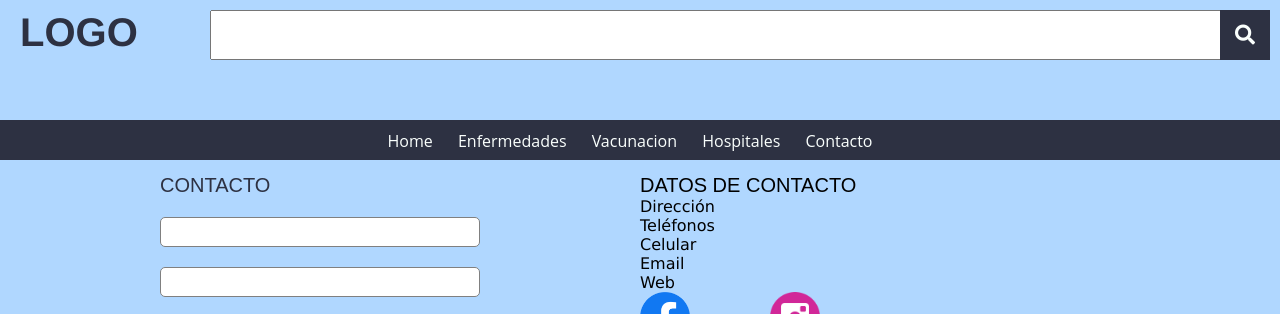
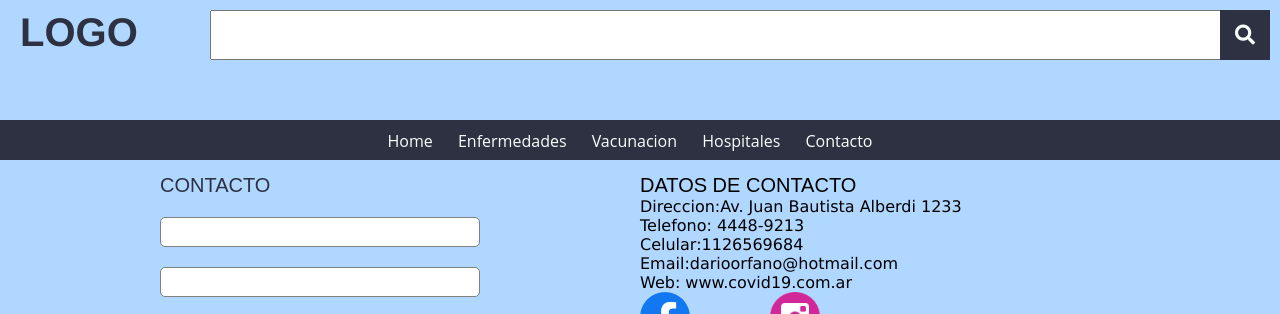
Before and after one commit to Darioorfano/COVID-19, a plain HTML site: page contacto.html in a window 1280 px wide. Shown: the top 314 px of the page. Drawn offline with Linux system fonts and the light colour scheme; a web font is replaced by a local one.

Commit message:
Se modifico codigo de la pagina contacto

```diff
--- a/contacto.html
+++ b/contacto.html
@@ -58,7 +58,7 @@
                     <p id="titulo-contacto">CONTACTO</p>
                     <input type="text" class="input">
                     <input type="text" class="input">
-                    <input type="text"class="input">
+                    <input type="text" class="input">
                     <textarea name="mensaje" id="mensaje" cols="30" rows="10"></textarea>
                     <input type="button" value="Enviar" id="button"></button>
                 </form>
@@ -66,13 +66,13 @@
 
             <article id="datos-contacto">
                 <p id="titulo-datos">DATOS DE CONTACTO</p>
-                    <p>Direcci&oacute;n</p>
-                    <p>Tel&eacute;fonos</p>
-                    <p>Celular</p>
-                    <p>Email</p>
-                    <p>Web</p>
+                <p>Direccion:Av. Juan Bautista Alberdi 1233</p>
+                <p>Telefono: 4448-9213</p>
+                <p>Celular:1126569684</p>
+                <p>Email:darioorfano@hotmail.com</p>
+                <p>Web: www.covid19.com.ar</p>
                 <div id="redes-sociales-contacto">
-                    <div class="link-facebook" >
+                    <div class="link-facebook">
                         <a href="https://www.facebook.com/"><img src="img/facebook.png" alt="Facebook"></a>
                     </div>
 
@@ -97,7 +97,10 @@
         <section id="contenedor-ubicacion">
             <article id="ubicacion">
 
-           <iframe src="https://www.google.com/maps/embed?pb=!1m18!1m12!1m3!1d26252.031739881597!2d-58.566116247947555!3d-34.667228046273166!2m3!1f0!2f0!3f0!3m2!1i1024!2i768!4f13.1!3m3!1m2!1s0x95bcc7cd14129b61%3A0x78f6eab9f8572beb!2sHospital%20Italiano%20de%20San%20Justo%20Agust%C3%ADn%20Rocca!5e0!3m2!1ses-419!2sar!4v1589487827564!5m2!1ses-419!2sar" width="600" height="450" frameborder="0" style="border:0;" allowfullscreen="" aria-hidden="false" tabindex="0"></iframe>
+                <iframe
+                    src="https://www.google.com/maps/embed?pb=!1m18!1m12!1m3!1d26252.031739881597!2d-58.566116247947555!3d-34.667228046273166!2m3!1f0!2f0!3f0!3m2!1i1024!2i768!4f13.1!3m3!1m2!1s0x95bcc7cd14129b61%3A0x78f6eab9f8572beb!2sHospital%20Italiano%20de%20San%20Justo%20Agust%C3%ADn%20Rocca!5e0!3m2!1ses-419!2sar!4v1589487827564!5m2!1ses-419!2sar"
+                    width="600" height="450" frameborder="0" style="border:0;" allowfullscreen="" aria-hidden="false"
+                    tabindex="0"></iframe>
             </article>
         </section>
 
```
Lines whose indentation alone changed are shown as unchanged.
